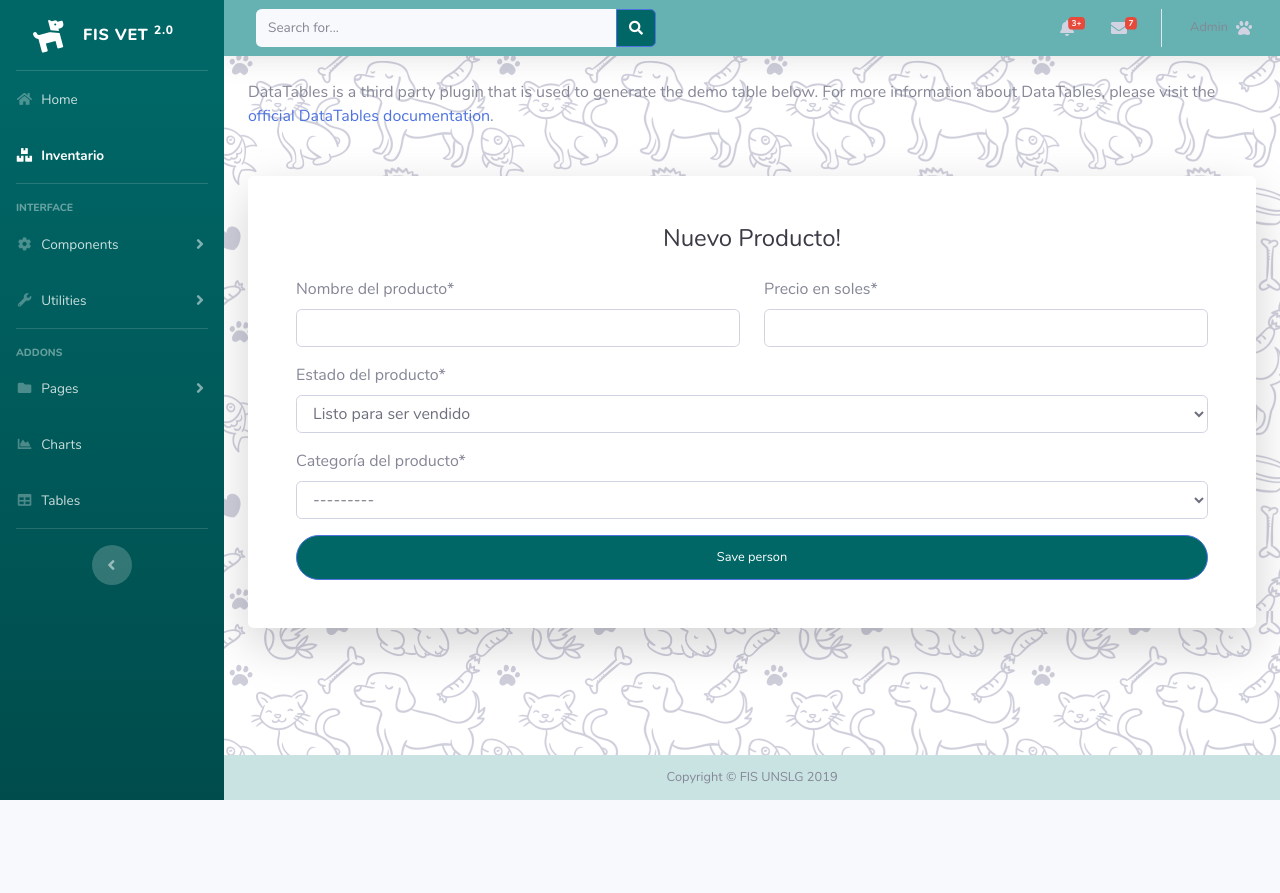
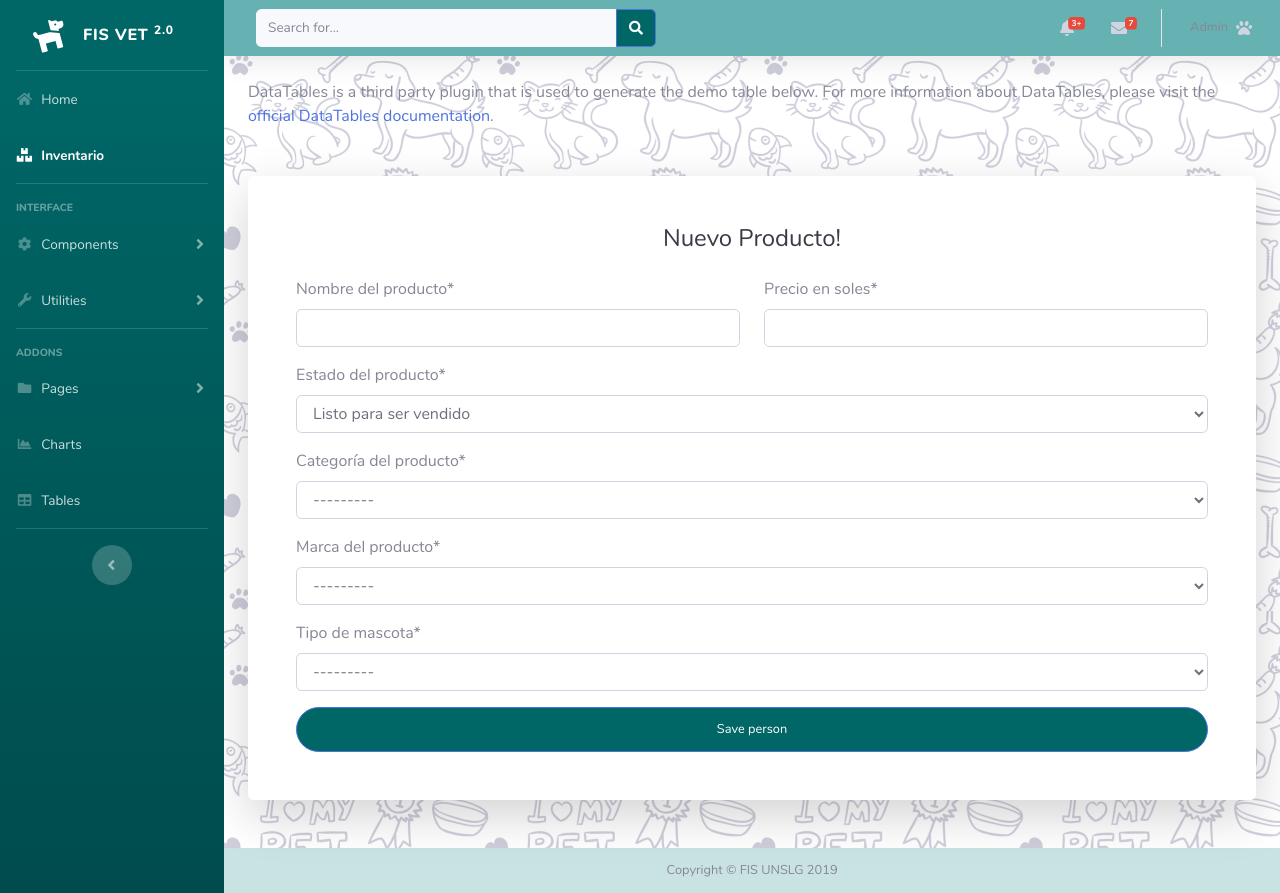
Before and after one commit to IHummer/UribeChristiam, a Django app: page /inventario/nuevo_prod/ in a window 1280 px wide. Before the commit the page ends 800 px from the top, so only its background shows below. Run offline with Django 3.2, Linux system fonts and the light colour scheme; data that the repository does not hold is empty; some libraries are stand-ins or nearby versions.

Commit message:
edittado formulario y tabla tipo mascota

```diff
--- a/inventory/forms.py
+++ b/inventory/forms.py
@@ -5,7 +5,7 @@ from django.utils.translation import ugettext_lazy as _
 class FormProducto(forms.ModelForm):
     class Meta:
         model = Producto
-        fields = ('prod_nomb', 'precio', 'estado', 'cat_prod')
+        fields = ('prod_nomb', 'precio', 'estado', 'cat_prod','marca_nomb','tip_mascota')
         widgets = {
             'prod_nomb': forms.TextInput(
                 attrs={
@@ -26,6 +26,16 @@ class FormProducto(forms.ModelForm):
                 attrs={
                     'oninvalid': 'this.setCustomValidity("Por favor llene el campo")',
                     'oninput': 'setCustomValidity("")'
+                    }),
+            'marca_nomb': forms.Select(
+                attrs={
+                    'oninvalid': 'this.setCustomValidity("Por favor llene el campo")',
+                    'oninput': 'setCustomValidity("")'
+                    }),
+            'tip_mascota': forms.Select(
+                attrs={
+                    'oninvalid': 'this.setCustomValidity("Por favor llene el campo")',
+                    'oninput': 'setCustomValidity("")'
                     })
             }
         labels = {
@@ -33,4 +43,6 @@ class FormProducto(forms.ModelForm):
             'precio': _('Precio en soles'),
             'estado': _('Estado del producto'),
             'cat_prod': _('Categoría del producto'),
+            'marca_nomb': _('Marca del producto'),
+            'tip_mascota': _('Tipo de mascota'),
         }
--- a/inventory/models.py
+++ b/inventory/models.py
@@ -8,9 +8,14 @@ class Categoria(models.Model):
 
 class Marca(models.Model):
     marca_nomb = models.CharField(max_length=100)
+    def __str__(self):
+        return self.marca_nomb
+
+class Tipomascota(models.Model):
+    tip_mascota = models.CharField(max_length=100)
 
     def __str__(self):
-        return self.marca_nomb
+        return self.tip_mascota
 
 class Producto(models.Model):
     prod_nomb = models.CharField(max_length=150)
@@ -23,5 +28,6 @@ class Producto(models.Model):
     estado = models.CharField(max_length=20, choices=opciones_estado, default="DISPONIBLE")
     cat_prod = models.ForeignKey(Categoria, on_delete=models.CASCADE)
     marca_nomb = models.ForeignKey(Marca, on_delete=models.CASCADE)
+    tip_mascota = models.ForeignKey(Tipomascota, on_delete=models.CASCADE)
     def __str__(self):
         return self.prod_nomb
--- a/templates/inventario/index.html
+++ b/templates/inventario/index.html
@@ -18,7 +18,9 @@
                         <th>Nombre</th>
                         <th>Categoría</th>
                         <th>Marca</th>
+                        <th>Tipo mascota</th>
                         <th>Precio</th>
+
                     </tr>
                 </thead>
                 <tbody>
@@ -28,6 +30,7 @@
                         <td>{{ item.prod_nomb }}</td>
                         <td>{{ item.cat_prod }}</td>
                         <td>{{ item.marca_nomb }}</td>
+                        <td>{{ item.tip_mascota }}</td>
                         <td>{{ item.precio }}</td>
                     </tr>
                     {% endfor %}
--- a/templates/inventario/nuevo_prod.html
+++ b/templates/inventario/nuevo_prod.html
@@ -27,6 +27,9 @@
                     </div> -->
                         {{ form.estado|as_crispy_field }}
                         {{ form.cat_prod|as_crispy_field }}
+                        {{ form.marca_nomb|as_crispy_field }}
+                        {{ form.tip_mascota|as_crispy_field }}
+
                         <button type="submit" class="btn btn-primary btn-user btn-block">Save person</button>
                     </form>
                     <!-- <form class="user" method="POST">
```
Also changed, not shown: db.sqlite3 (added), inventory/migrations/0001_initial.py (added), usuarios/migrations/0001_initial.py (added).
